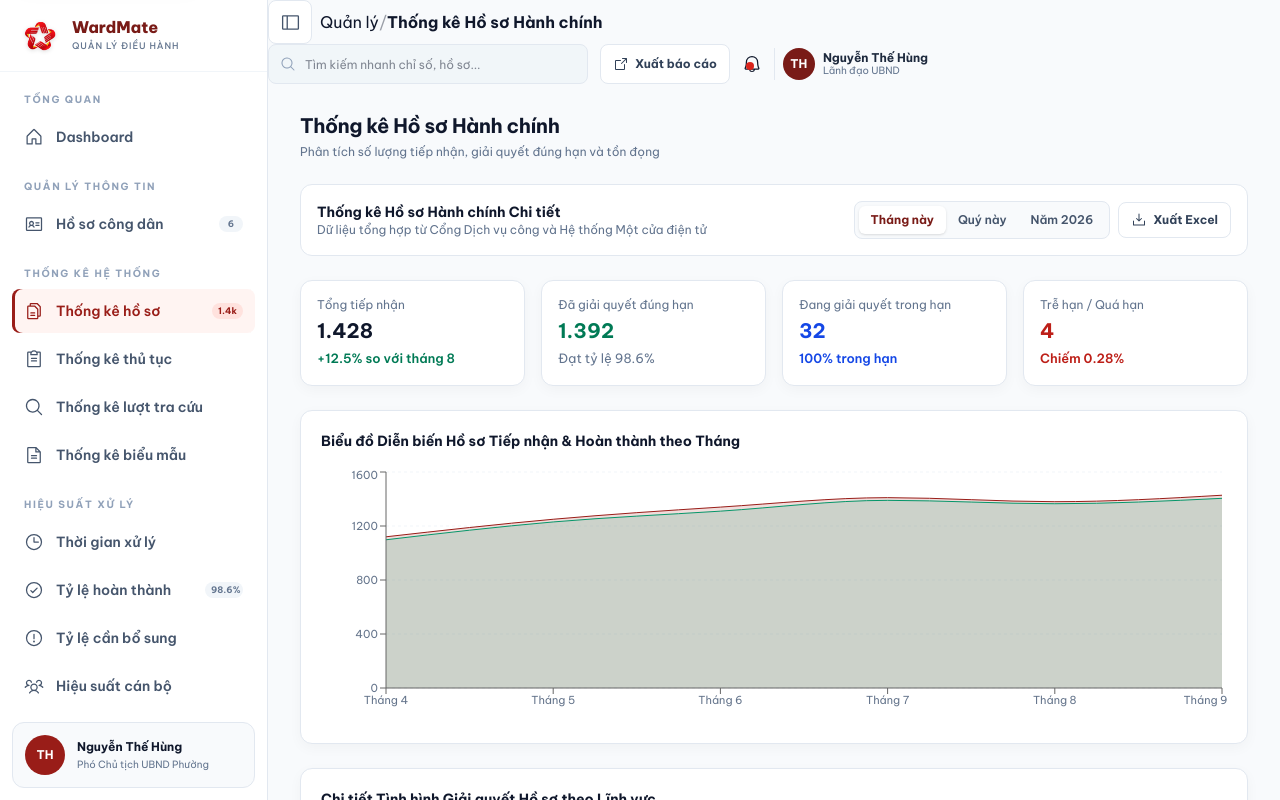
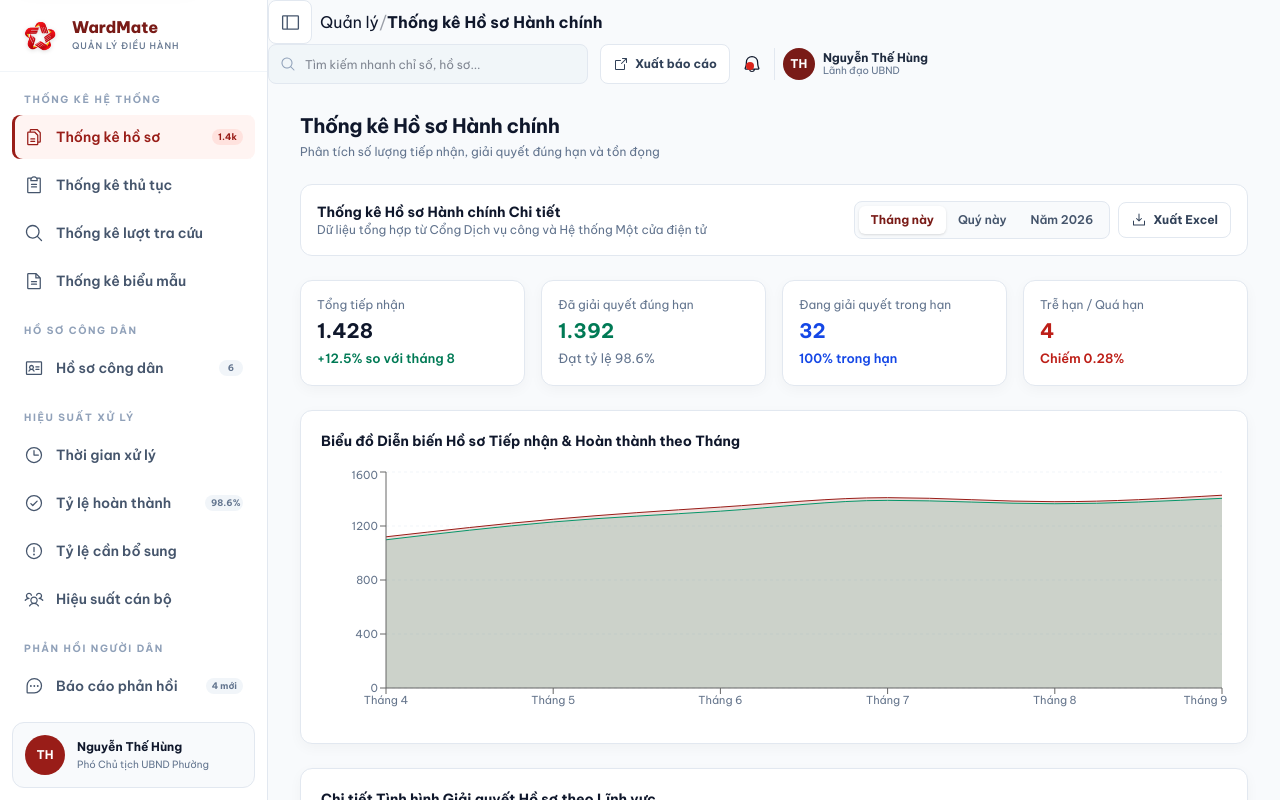
Before and after one commit to wardmate-capstone/wardmate-frontend, a React (Vite) app: page /manager in a window 1280 px wide. Shown: the top 800 px of the page. Built offline with nearby package versions, Linux system fonts and the light colour scheme.

Commit message:
feat(manager): update manager sidebar structure for statistical hierarchy
Cập nhật cây điều hướng ManagerSidebar: loại bỏ mục Dashboard, đưa Thống kê hệ thống lên đầu bảng và chuẩn hóa các nhóm mục chức năng.

```diff
--- a/src/pages/manager/ManagerSidebar.tsx
+++ b/src/pages/manager/ManagerSidebar.tsx
@@ -1,6 +1,5 @@
 import React from 'react';
 import {
-  House,
   IdentificationCard,
   Files,
   ClipboardText,
@@ -46,44 +45,6 @@ export const ManagerSidebar: React.FC<ManagerSidebarProps> = ({
   };
 
   const navGroups = [
-    {
-      title: 'Quản lý thông tin',
-      items: [
-        {
-          id: 'profiles' as ManagerSectionId,
-          label: 'Hồ sơ công dân',
-          icon: IdentificationCard,
-          badge: `${profilesCount}`,
-          badgeColor: 'bg-red-100 text-red-800',
-        },
-      ],
-    },
-    {
-      title: 'Thống kê hệ thống',
-      items: [
-        {
-          id: 'stats-dossiers' as ManagerSectionId,
-          label: 'Thống kê hồ sơ',
-          icon: Files,
-          badge: '1.4k',
-        },
-        {
-          id: 'stats-procedures' as ManagerSectionId,
-          label: 'Thống kê thủ tục',
-          icon: ClipboardText,
-        },
-        {
-          id: 'stats-searches' as ManagerSectionId,
-          label: 'Thống kê lượt tra cứu',
-          icon: MagnifyingGlass,
-        },
-        {
-          id: 'stats-forms' as ManagerSectionId,
-          label: 'Thống kê biểu mẫu',
-          icon: FileText,
-        },
-      ],
-    },
     {
       title: 'Hiệu suất xử lý',
       items: [
@@ -184,16 +145,62 @@ export const ManagerSidebar: React.FC<ManagerSidebarProps> = ({
 
         <nav className="admin-nav">
           <div className="admin-nav-section">
-            <p>Tổng quan</p>
+            <p>Thống kê hệ thống</p>
             <button
               type="button"
-              className={currentSection === 'dashboard' ? 'is-active' : ''}
-              aria-current={currentSection === 'dashboard' ? 'page' : undefined}
-              onClick={() => handleNavClick('dashboard')}
-              title="Dashboard"
+              className={currentSection === 'stats-dossiers' ? 'is-active' : ''}
+              aria-current={currentSection === 'stats-dossiers' ? 'page' : undefined}
+              onClick={() => handleNavClick('stats-dossiers')}
+              title="Thống kê hồ sơ"
             >
-              <House size={20} />
-              <span>Dashboard</span>
+              <Files size={20} />
+              <span>Thống kê hồ sơ</span>
+              <small>1.4k</small>
+            </button>
+            <button
+              type="button"
+              className={currentSection === 'stats-procedures' ? 'is-active' : ''}
+              aria-current={currentSection === 'stats-procedures' ? 'page' : undefined}
+              onClick={() => handleNavClick('stats-procedures')}
+              title="Thống kê thủ tục"
+            >
+              <ClipboardText size={20} />
+              <span>Thống kê thủ tục</span>
+            </button>
+            <button
+              type="button"
+              className={currentSection === 'stats-searches' ? 'is-active' : ''}
+              aria-current={currentSection === 'stats-searches' ? 'page' : undefined}
+              onClick={() => handleNavClick('stats-searches')}
+              title="Thống kê lượt tra cứu"
+            >
+              <MagnifyingGlass size={20} />
+              <span>Thống kê lượt tra cứu</span>
+            </button>
+            <button
+              type="button"
+              className={currentSection === 'stats-forms' ? 'is-active' : ''}
+              aria-current={currentSection === 'stats-forms' ? 'page' : undefined}
+              onClick={() => handleNavClick('stats-forms')}
+              title="Thống kê biểu mẫu"
+            >
+              <FileText size={20} />
+              <span>Thống kê biểu mẫu</span>
+            </button>
+          </div>
+
+          <div className="admin-nav-section">
+            <p>Hồ sơ công dân</p>
+            <button
+              type="button"
+              className={currentSection === 'profiles' ? 'is-active' : ''}
+              aria-current={currentSection === 'profiles' ? 'page' : undefined}
+              onClick={() => handleNavClick('profiles')}
+              title={`Hồ sơ công dân (${profilesCount})`}
+            >
+              <IdentificationCard size={20} />
+              <span>Hồ sơ công dân</span>
+              <small>{profilesCount}</small>
             </button>
           </div>
 
```
